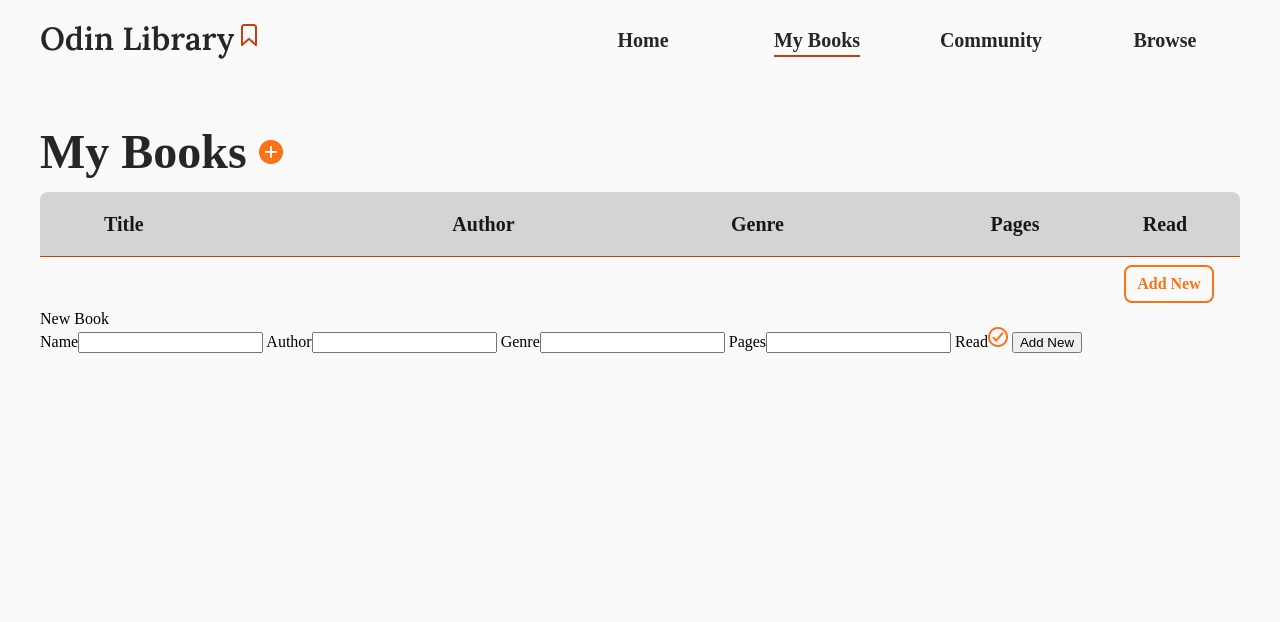
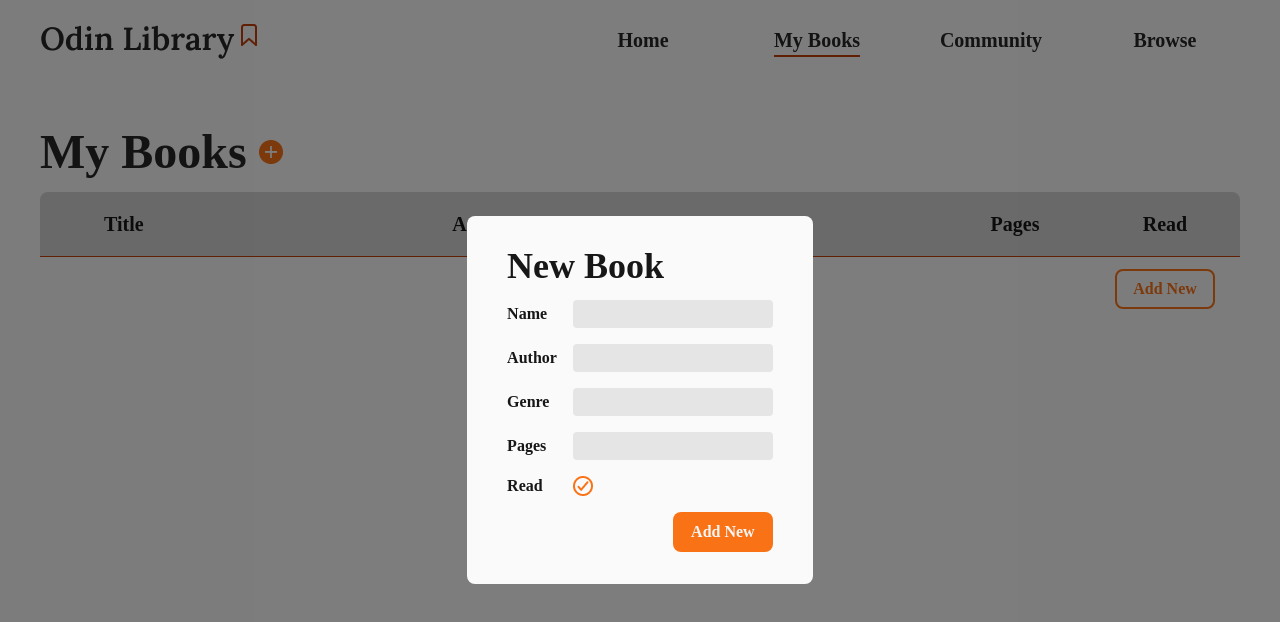
Before and after one commit to sfratczak/odin-library, a website: page index.html in a window 1280 px wide. Drawn offline with Linux system fonts and the light colour scheme.

Commit message:
Add modal styling

```diff
--- a/index.html
+++ b/index.html
@@ -76,8 +76,11 @@
                 required />
               <label for="newbook-read">Read</label
               ><input type="checkbox" name="read" id="newbook-read" checked />
-              <button id="newbook-submit">Add New</button>
+              <input type="button" id="newbook-submit" hidden />
             </form>
+            <div class="modal-submit">
+              <label for="newbook-submit" tabindex="0">Add New</label>
+            </div>
           </div>
         </div>
       </main>
--- a/style.css
+++ b/style.css
@@ -324,10 +324,94 @@ input[type="checkbox"].read-button-hoverrow:not(:checked) {
   font-weight: 600;
   font-size: 1rem;
   color: var(--clr-main-orange-500);
-  padding: 0.5rem 0.7rem;
-  margin: 0.5rem 1.63rem;
+  display: grid;
+  width: 100px;
+  height: 40px;
+  place-content: center;
+  margin: 0.75rem 25px;
 }
 
 .container-addnew-button > .addnew-mybooks:hover {
   background-color: var(--clr-orange-100);
 }
+
+.modal {
+  display: none;
+  position: fixed;
+  z-index: 1;
+  left: 0;
+  top: 0;
+  width: 100%;
+  height: 100%;
+  overflow: auto;
+  background-color: rgb(0, 0, 0);
+  background-color: rgba(0, 0, 0, 0.5);
+  display: grid;
+  place-content: center;
+}
+
+.modal-content {
+  background-color: var(--clr-neutral-50);
+  padding: 2rem 2.5rem;
+  border-radius: 8px;
+}
+
+.modal-content > h2 {
+  font-size: 2.25rem;
+  font-weight: 600;
+  color: var(--clr-neutral-900);
+}
+
+.modal-content > form {
+  display: grid;
+  margin: 1rem 0;
+  grid-template-columns: max-content 200px;
+  gap: 1rem;
+  align-items: center;
+}
+
+.modal-content > form > label {
+  font-weight: 600;
+  color: var(--clr-neutral-900);
+}
+
+.modal-content > form > input[type="text"],
+.modal-content > form > input[type="tel"] {
+  appearance: none;
+  border: none;
+  background-color: var(--clr-neutral-200);
+  height: 1.625rem;
+  border-radius: 4px;
+  font-family: inherit;
+  font-weight: 400;
+  padding-left: 1ch;
+}
+
+.modal-content > form > input[type="text"]:focus,
+.modal-content > form > input[type="tel"]:focus {
+  outline: 1px solid var(--clr-main-orange-500);
+  box-shadow: 0 0 4px var(--clr-main-orange-500);
+}
+
+.modal-content > .modal-submit {
+  display: flex;
+  justify-content: end;
+}
+
+.modal-content > .modal-submit > label {
+  cursor: pointer;
+  background-color: var(--clr-main-orange-500);
+  border-radius: 8px;
+  font-family: inherit;
+  font-weight: 600;
+  font-size: 1rem;
+  color: var(--clr-neutral-100);
+  display: grid;
+  width: 100px;
+  height: 40px;
+  place-content: center;
+}
+
+.modal-content > .modal-submit > label:hover {
+  background-color: var(--clr-orange-600);
+}
```
